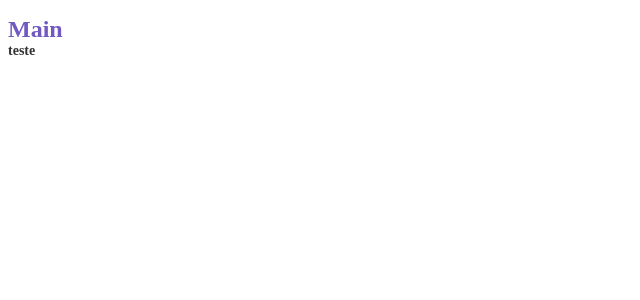
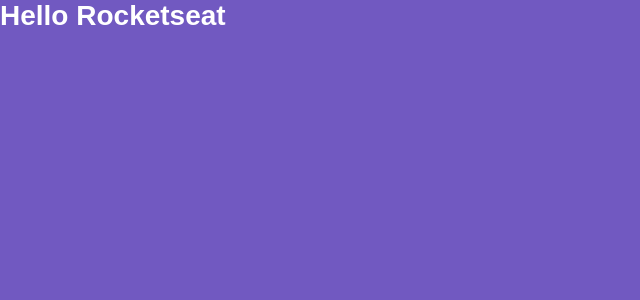
Before and after one commit to gusmorini/rocketseat-modulo-05, a React (Create React App) app: page / in a window 1280 px wide. Shown: the top 300 px of the page, without its empty margins (0-640 px from the left). Built offline with nearby package versions, Linux system fonts and the light colour scheme.

Commit message:
global styles

```diff
--- a/src/App.js
+++ b/src/App.js
@@ -1,9 +1,15 @@
 import React from 'react';
 
 import Routes from './routes';
+import GlobalStyle from './styles/global';
 
 function App() {
-  return <Routes />;
+  return (
+    <>
+      <Routes />
+      <GlobalStyle />
+    </>
+  );
 }
 
 export default App;
--- a/src/pages/Main/index.js
+++ b/src/pages/Main/index.js
@@ -3,12 +3,13 @@
 import { Title } from './styles';
 
 function Main() {
-  return (
-    <Title error={false}>
-      Main
-      <small>teste</small>
-    </Title>
-  );
+  return <Title>Hello Rocketseat</Title>;
 }
 
 export default Main;
+
+/*
+
+  Para utlizar estilos Globais use o createGlobalStyle
+
+*/
--- a/src/pages/Main/styles.js
+++ b/src/pages/Main/styles.js
@@ -1,13 +1,5 @@
 import styled from 'styled-components';
 
 export const Title = styled.h1`
-  font-size: 24px;
-  color: ${({ error }) => (error ? 'red' : '#7159c1')};
-  font-family: Arial, Helvetica, sans - serif;
-
-  small {
-    font-size: 14px;
-    color: #333;
-    display: block;
-  }
+  color: #fff;
 `;
--- /dev/null
+++ b/src/styles/global.js
@@ -0,0 +1,30 @@
+import { createGlobalStyle } from 'styled-components';
+
+export default createGlobalStyle`
+  * {
+    margin: 0;
+    padding: 0;
+    outline: 0;
+    box-sizing: border-box;
+  }
+
+  html, body, #root {
+    min-height: 100%;
+  }
+
+  body {
+    background: #7159c1;
+    -webkit-font-smoothing: antialiased !important;
+  }
+
+  body, input, button {
+    color: #222;
+    font-size: 14px;
+    font-family: Arial, Helvetica, sans-serif;
+  }
+
+  button, a {
+    cursor: pointer;
+  }
+
+`;
```
